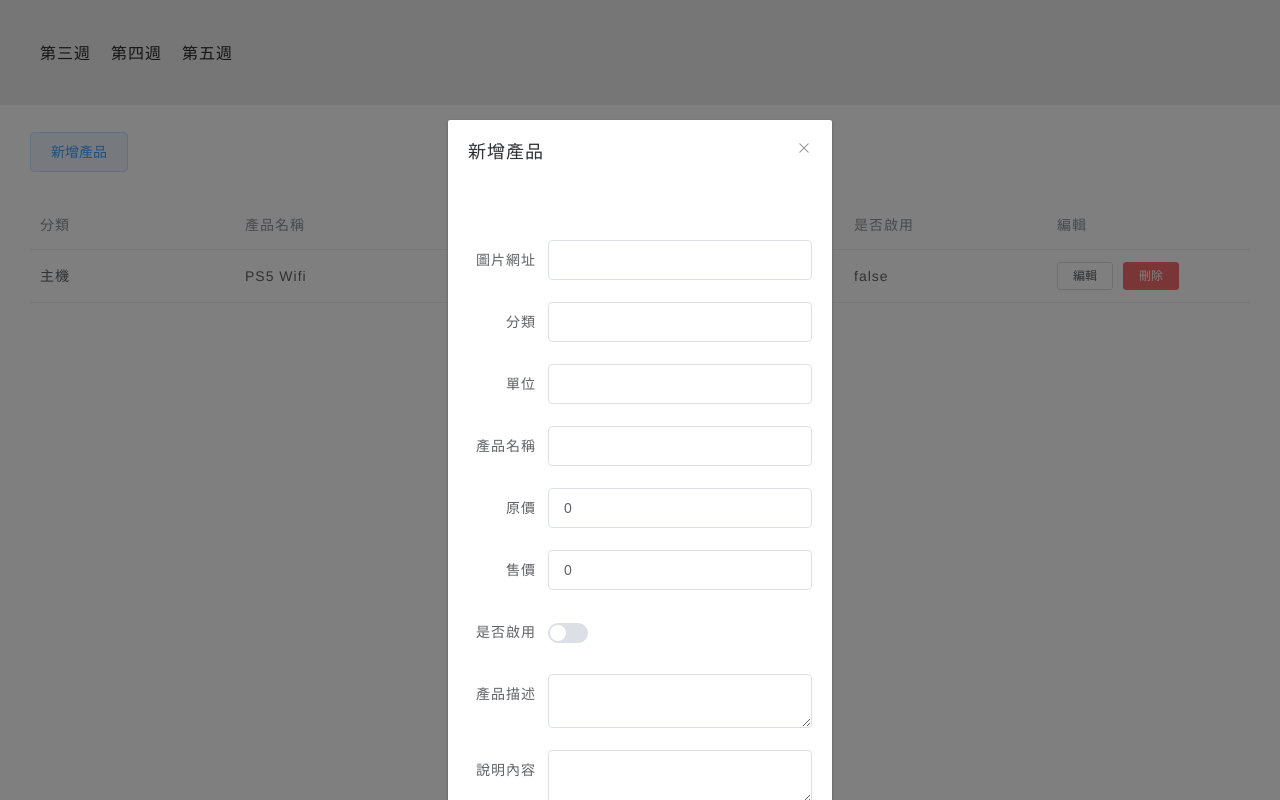
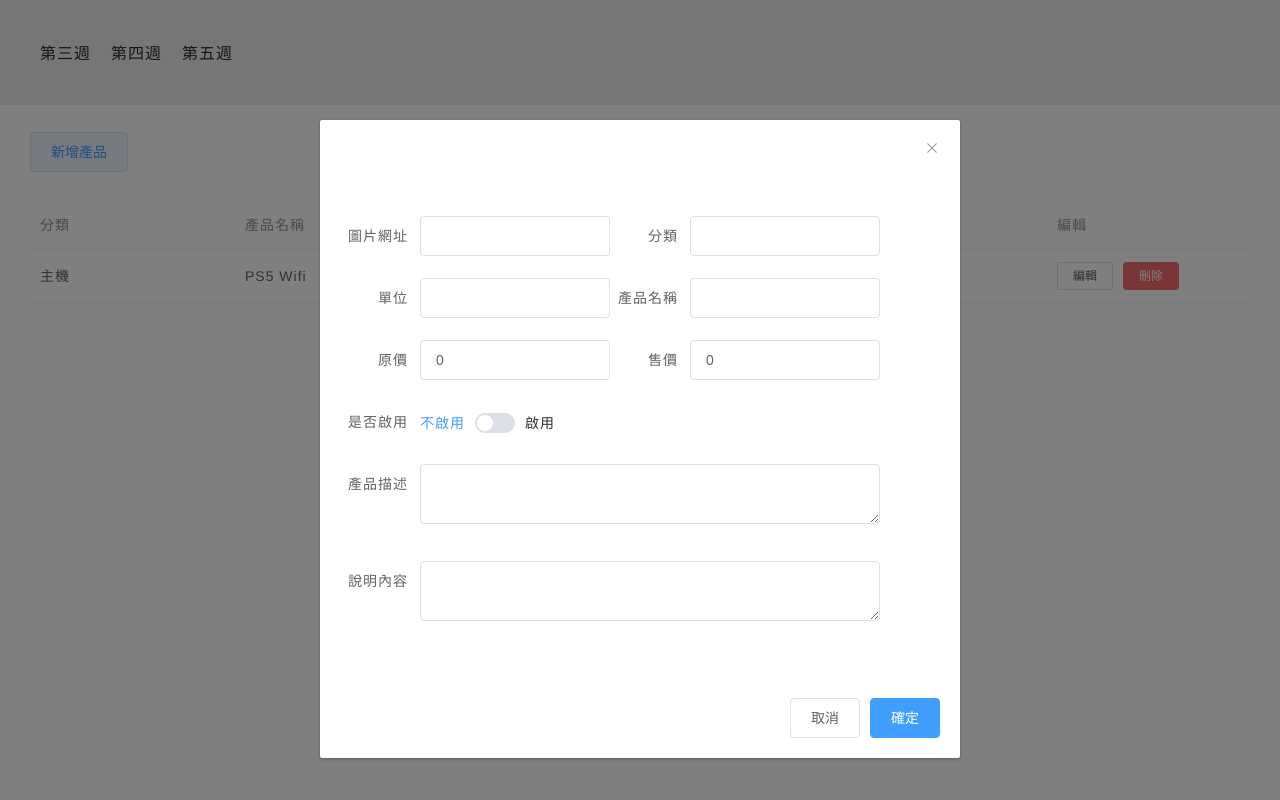
Before and after one commit to notte/HexWork, a Vue app: page /ThirdWeek in a window 1280 px wide. Both pictures are taken after a click on the button "新增產品". Built offline with nearby package versions, Linux system fonts and the light colour scheme.

Commit message:
week3 完成

```diff
--- a/src/views/MainMission/ThirdWeek.vue
+++ b/src/views/MainMission/ThirdWeek.vue
@@ -1,62 +1,80 @@
 <template>
 	<div class="ThirdWeek">
 		<el-button class="addButton" @click="dialogVisible = true">新增產品</el-button>
-		<el-table :data="tableData">
-			<el-table-column label="分類" prop="category" />
-			<el-table-column label="產品名稱" prop="title" />
-			<el-table-column label="原價" prop="origin_price" />
-			<el-table-column label="售價" prop="price" />
+		<el-table :data="tableData" empty-text="無商品">
+			<el-table-column label="分類">
+				<template slot-scope="scope">
+					<span>{{ scope.row.category }}</span>
+				</template>
+			</el-table-column>
+
+			<el-table-column label="產品名稱">
+				<template slot-scope="scope">
+					<span>{{ scope.row.title }}</span>
+				</template>
+			</el-table-column>
+			<el-table-column label="原價">
+				<template slot-scope="scope">
+					<span>{{ scope.row.origin_price }}</span>
+				</template>
+			</el-table-column>
+			<el-table-column label="售價">
+				<template slot-scope="scope">
+					<span>{{ scope.row.price }}</span>
+				</template>
+			</el-table-column>
 			<el-table-column label="是否啟用">
 				<template slot-scope="scope">
-					<span>{{ scope.row.enabled }}</span>
+					<span :class="{'isTrue':scope.row.enabled}">{{ textType(scope.row.enabled) }}</span>
 				</template>
 			</el-table-column>
 			<el-table-column label="編輯">
 				<template slot-scope="scope">
 					<el-button size="mini" @click="edit(scope.$index)">編輯</el-button>
-					<el-button size="mini" type="danger" @click="handleDelete(scope.$index, scope.row)">刪除</el-button>
+					<el-button size="mini" type="danger" @click="dele(scope.$index)">刪除</el-button>
 				</template>
 			</el-table-column>
 		</el-table>
 
 		<!-- dialog -->
-		<el-dialog :title="form.title==''? '新增產品':'編輯產品'" :visible.sync="dialogVisible" width="30%">
+		<el-dialog :visible.sync="dialogVisible" width="50%" @close="handleClose">
 			<div class="fromImage">
 				<img :src="form.imageUrl" alt />
 			</div>
 			<el-form ref="form" :model="form" label-width="80px">
 				<el-form-item label="圖片網址">
-					<el-input v-model="form.imageUrl"></el-input>
+					<input v-model.lazy="form.imageUrl" />
 				</el-form-item>
 				<el-form-item label="分類">
-					<el-input v-model="form.category"></el-input>
+					<input v-model.lazy="form.category" />
 				</el-form-item>
 				<el-form-item label="單位">
-					<el-input v-model="form.unit"></el-input>
+					<input v-model.lazy="form.unit" />
 				</el-form-item>
 				<el-form-item label="產品名稱">
-					<el-input v-model="form.title" />
+					<input v-model.lazy="form.title" />
 				</el-form-item>
 				<el-form-item label="原價">
-					<el-input type="number" v-model="form.origin_price" />
+					<input v-model.number.lazy="form.origin_price" />
 				</el-form-item>
 				<el-form-item label="售價">
-					<el-input type="number" v-model="form.price" />
+					<input v-model.number.lazy="form.price" />
 				</el-form-item>
 				<el-form-item label="是否啟用">
-					<el-switch v-model="form.enabled"></el-switch>
+					<el-switch v-model="form.enabled" active-text="啟用" inactive-text="不啟用"></el-switch>
 				</el-form-item>
 				<el-form-item label="產品描述">
-					<el-input type="textarea" v-model="form.content"></el-input>
+					<textarea type="textarea" v-model.lazy="form.content" />
 				</el-form-item>
 				<el-form-item label="說明內容">
-					<el-input type="textarea" v-model="form.description"></el-input>
+					<textarea type="textarea" v-model.lazy="form.description" />
 				</el-form-item>
 			</el-form>
 
 			<span slot="footer" class="dialog-footer">
 				<el-button @click="dialogVisible = false">取消</el-button>
-				<el-button type="primary" @click="add(form)">確定</el-button>
+				<el-button type="primary" v-if="addHide" @click="add(form)">確定</el-button>
+				<el-button type="primary" v-if="hide" @click="modify(form)">修改</el-button>
 			</span>
 		</el-dialog>
 	</div>
@@ -69,6 +87,8 @@ import * as Modal from '@/models/interfaces/common';
 
 @Component
 export default class ThirdWeek extends Vue {
+	hide: boolean = false;
+	addHide: boolean = true;
 	dialogVisible: boolean = false;
 	tableData: Modal.ThirdWeek[] = [
 		{
@@ -94,33 +114,59 @@ export default class ThirdWeek extends Vue {
 		price: 0,
 		unit: '',
 	};
-	initialForm: Modal.ThirdWeek = {
-		title: '',
-		category: '',
-		content: '',
-		description: '',
-		imageUrl: '',
-		enabled: false,
-		origin_price: 0,
-		price: 0,
-		unit: '',
-	};
 
 	add(form: Modal.ThirdWeek) {
-		for (let item in this.tableData) {
-			if (this.tableData[item].title !== form.title) {
-				this.tableData.push(form);
-			} else {
+		this.tableData.push(form);
+		this.dialogVisible = false;
+	}
+
+	modify(form: Modal.ThirdWeek) {
+		for (const item in this.tableData) {
+			if (this.tableData[item].title === form.title) {
 				this.tableData[item] = form;
 			}
 		}
-		this.form = this.initialForm;
 		this.dialogVisible = false;
 	}
 
 	edit(index: number) {
 		this.dialogVisible = true;
+		this.hide = true;
+		this.addHide = false;
 		this.form = this.tableData[index];
+	}
+
+	handleClose() {
+		this.hide = false;
+		this.addHide = true;
+		this.form = {
+			title: '',
+			category: '',
+			content: '',
+			description: '',
+			imageUrl: '',
+			enabled: false,
+			origin_price: 0,
+			price: 0,
+			unit: '',
+		};
+		this.dialogVisible = false;
+	}
+
+	dele(index: number) {
+		this.$confirm('確認刪除？')
+			.then((_) => {
+				this.tableData.splice(index, 1);
+			})
+			.catch((_) => {});
+	}
+
+	textType(text: boolean) {
+		if (text === false) {
+			return '未啟用';
+		} else {
+			return '啟用';
+		}
 	}
 }
 </script>
@@ -139,4 +185,42 @@ export default class ThirdWeek extends Vue {
 		position: relative;
 	}
 }
+
+.el-dialog__body {
+	.el-form-item {
+		width: 45%;
+		display: inline-block;
+	}
+	.el-form-item:nth-child(8),
+	.el-form-item:nth-child(9) {
+		width: 90%;
+		textarea {
+			width: 100%;
+		}
+	}
+}
+input,
+textarea {
+	-webkit-appearance: none;
+	background-color: #fff;
+	background-image: none;
+	border-radius: 4px;
+	border: 1px solid #dcdfe6;
+	box-sizing: border-box;
+	color: #606266;
+	display: inline-block;
+	font-size: inherit;
+	height: 40px;
+	line-height: 40px;
+	outline: 0;
+	padding: 0 15px;
+	transition: border-color 0.2s cubic-bezier(0.645, 0.045, 0.355, 1);
+	width: 100%;
+}
+textarea {
+	height: 60px;
+}
+.isTrue {
+	color: #0a9c11;
+}
 </style>
```
